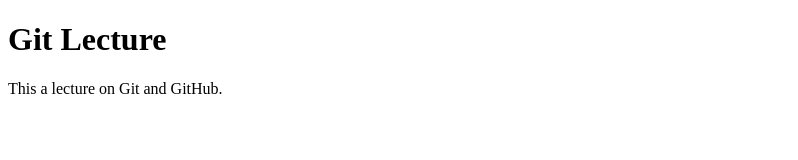
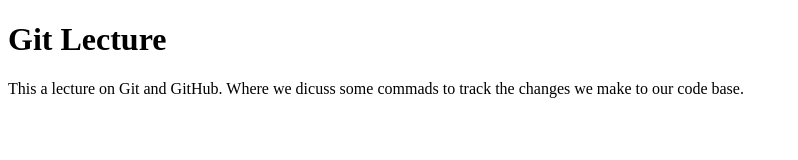
Before and after one commit to arib10/geegstack-class, a plain HTML site: page index.html in a window 1280 px wide. Shown: the whole page, without its empty margins (0-798 px from the left). Drawn offline with Linux system fonts and the light colour scheme.

Commit message:
project description updated

```diff
--- a/index.html
+++ b/index.html
@@ -7,6 +7,6 @@
 </head>
 <body>
     <h1>Git Lecture</h1>
-    <p>This a lecture on Git and GitHub.</p>
+    <p>This a lecture on Git and GitHub. Where we dicuss some commads to track the changes we make to our code base.</p>
 </body>
 </html>
```
